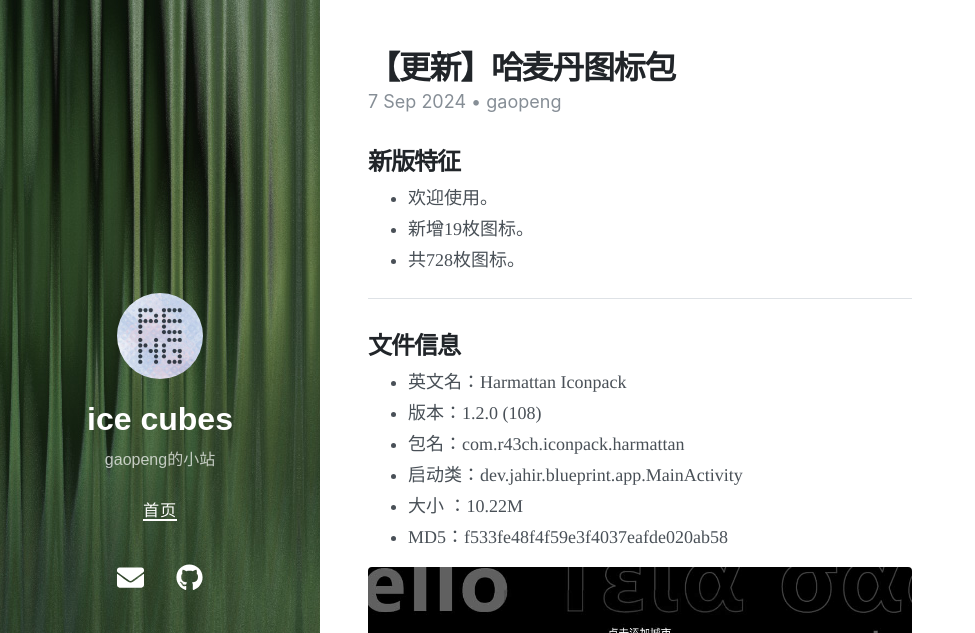
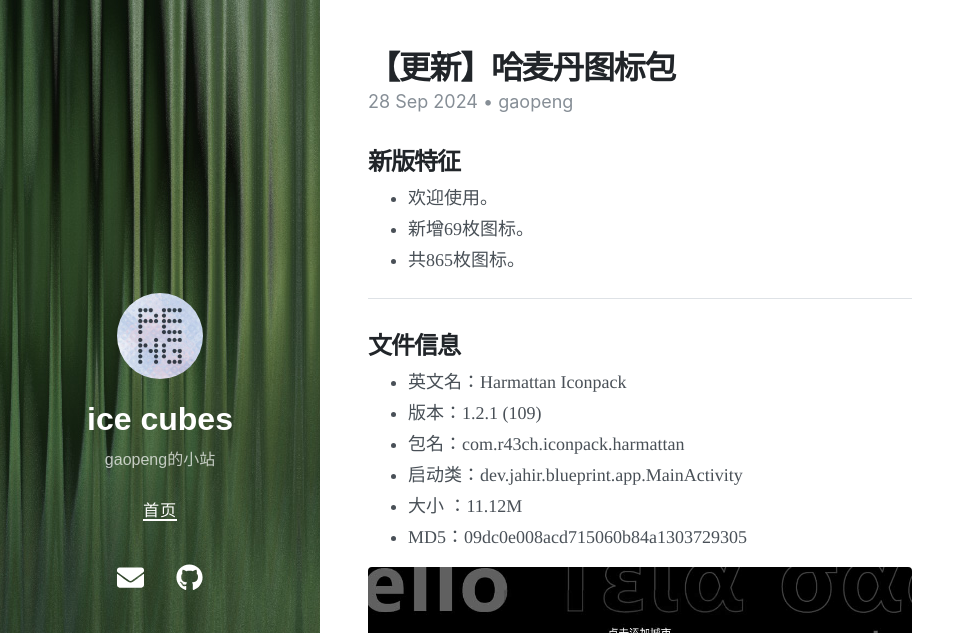
Before and after one commit to gaopengk/gaopengk.github.io, a Jekyll site: the page built from _posts/2024-09-28-【更新】哈麦丹图标包.md, in a window 1280 px wide and 900 px high. Shown: the top 633 px of the window, without its empty margins (0-975 px from the left). Built offline with Jekyll 4.4.1, drawn with Linux system fonts in a browser that asks for light colours; nearby versions of some CDN libraries.

Commit message:
Update and rename 2024-09-07-【更新】哈麦丹图标包.md to 2024-09-28-【更新】哈麦丹图标包.md

```diff
--- a/_posts/2024-09-07-【更新】哈麦丹图标包.md
+++ b/_posts/2024-09-28-【更新】哈麦丹图标包.md
@@ -1,24 +1,24 @@
 ---
 layout:     post
 title:      【更新】哈麦丹图标包
-date:       2024-09-07 20:48 +0800
+date:       2024-09-28 20:59 +0800
 author:     gaopeng
 tags:       [图标包]
 ---
 ## 新版特征
 - 欢迎使用。
-- 新增19枚图标。
-- 共728枚图标。
+- 新增69枚图标。
+- 共865枚图标。
 
 ***
 
 ## 文件信息
 - 英文名：Harmattan Iconpack
-- 版本：1.2.0 (108)
+- 版本：1.2.1 (109)
 - 包名：com.r43ch.iconpack.harmattan
 - 启动类：dev.jahir.blueprint.app.MainActivity
-- 大小 ：10.22M
-- MD5：f533fe48f4f59e3f4037eafde020ab58
+- 大小 ：11.12M
+- MD5：09dc0e008acd715060b84a1303729305
 
 <img src="https://gaopengk.github.io/imgs/harmattan_1.jpg"  width="100%">
 
```
